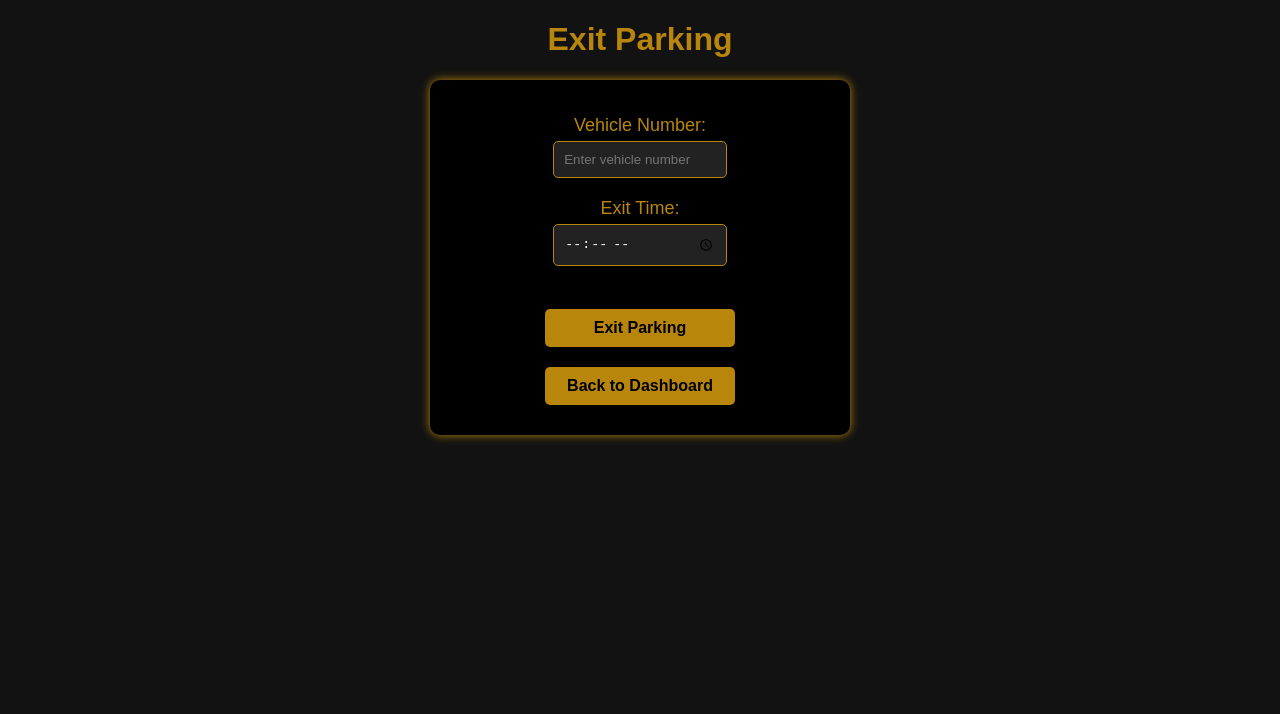
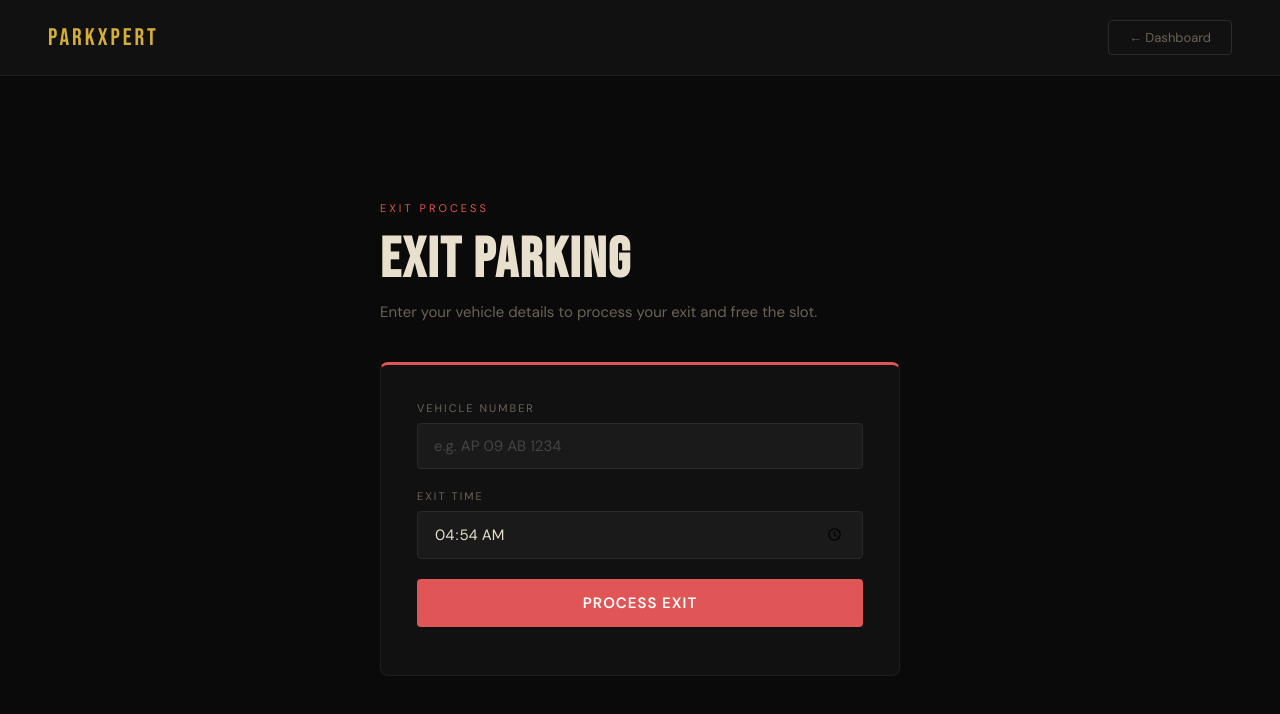
Before and after one commit to lavanyapothireddy/Parking-Slot-Availability-Management, a plain HTML site: page exit.html in a window 1280 px wide. Drawn offline with Linux system fonts and the light colour scheme.

Commit message:
Update exit.html

```diff
--- a/exit.html
+++ b/exit.html
@@ -3,113 +3,286 @@
 <head>
   <meta charset="UTF-8">
   <meta name="viewport" content="width=device-width, initial-scale=1.0">
-    <title>Exit Parking</title>
+  <title>Exit Parking — ParkXpert</title>
+  <link rel="preconnect" href="https://fonts.googleapis.com">
+  <link href="https://fonts.googleapis.com/css2?family=Bebas+Neue&family=DM+Sans:wght@300;400;500;600&display=swap" rel="stylesheet">
   <style>
-        body {
-            font-family: Arial, sans-serif;
-            background-color: #121212;
-            color: #B8860B ;
-            text-align: center;
+    :root {
+      --gold: #d4af37;
+      --gold-light: #f0d060;
+      --black: #0a0a0a;
+      --surface: #111111;
+      --surface2: #1a1a1a;
+      --text: #e8e0cc;
+      --muted: #6b6355;
+      --green: #4caf7d;
+      --red: #e05555;
     }
 
-        .container {
-            margin: auto;
-            width: 30%;
-            padding: 20px;
-            background-color: black;
-            border-radius: 10px;
-            box-shadow: 0px 0px 10px #B8860B;
+    * { margin: 0; padding: 0; box-sizing: border-box; }
+
+    body {
+      font-family: 'DM Sans', sans-serif;
+      background: var(--black);
+      color: var(--text);
+      min-height: 100vh;
+      display: flex;
+      flex-direction: column;
+    }
+
+    .topbar {
+      display: flex;
+      justify-content: space-between;
+      align-items: center;
+      padding: 20px 48px;
+      border-bottom: 1px solid #1e1e1e;
+      background: var(--surface);
+    }
+
+    .topbar-logo {
+      font-family: 'Bebas Neue', sans-serif;
+      font-size: 24px;
+      letter-spacing: 3px;
+      color: var(--gold);
+    }
+
+    .back-btn {
+      padding: 8px 20px;
+      background: transparent;
+      border: 1px solid #2a2a2a;
+      color: var(--muted);
+      border-radius: 4px;
+      cursor: pointer;
+      font-family: 'DM Sans', sans-serif;
+      font-size: 13px;
+      transition: all 0.2s;
+    }
+
+    .back-btn:hover { border-color: var(--gold); color: var(--gold); }
+
+    main {
+      flex: 1;
+      display: flex;
+      justify-content: center;
+      align-items: center;
+      padding: 48px;
+    }
+
+    .exit-container {
+      width: 100%;
+      max-width: 520px;
+    }
+
+    .page-tag {
+      font-size: 11px;
+      letter-spacing: 3px;
+      text-transform: uppercase;
+      color: var(--red);
+      margin-bottom: 12px;
     }
 
     h1 {
-            color: #B8860B;
+      font-family: 'Bebas Neue', sans-serif;
+      font-size: 56px;
+      letter-spacing: 2px;
+      margin-bottom: 8px;
     }
 
-        label {
-            font-size: 18px;
-            color: #B8860B;
-            display: block;
-            margin-top: 15px;
+    .sub { color: var(--muted); font-size: 15px; margin-bottom: 40px; }
+
+    .form-card {
+      background: var(--surface);
+      border: 1px solid #1e1e1e;
+      border-top: 3px solid var(--red);
+      border-radius: 8px;
+      padding: 36px;
     }
 
-        input {
-            width: 40%;
-            padding: 10px;
-            margin: 5px 0;
-            border-radius: 5px;
-            border: 1px solid #B8860B;
-            background-color: #222;
-            color: white;
+    .form-group { margin-bottom: 20px; }
+
+    .form-group label {
+      display: block;
+      font-size: 11px;
+      letter-spacing: 2px;
+      text-transform: uppercase;
+      color: var(--muted);
+      margin-bottom: 8px;
     }
 
-        .button-container {
-            margin-top: 20px;
+    .form-group input {
+      width: 100%;
+      padding: 12px 16px;
+      background: var(--surface2);
+      border: 1px solid #2a2a2a;
+      border-radius: 4px;
+      color: var(--text);
+      font-family: 'DM Sans', sans-serif;
+      font-size: 15px;
+      transition: border-color 0.2s;
+      outline: none;
     }
 
-        button {
-            background-color: #B8860B;
-            color: black;
-            padding: 10px 20px;
-            font-size: 16px;
-            font-weight: bold;
+    .form-group input:focus { border-color: var(--red); }
+    .form-group input::placeholder { color: #444; }
+
+    .exit-btn {
+      width: 100%;
+      padding: 14px;
+      background: var(--red);
+      color: white;
       border: none;
-            border-radius: 5px;
+      border-radius: 4px;
+      font-family: 'DM Sans', sans-serif;
+      font-size: 15px;
+      font-weight: 700;
+      letter-spacing: 1px;
+      text-transform: uppercase;
       cursor: pointer;
-            display: block;
-            margin: 10px auto;
-            width: 50%;
+      transition: all 0.2s;
+      margin-bottom: 12px;
     }
 
-        button:hover {
-            background-color: #A07807;
+    .exit-btn:hover {
+      background: #cc3333;
+      box-shadow: 0 4px 20px rgba(224,85,85,0.3);
+    }
+
+    /* Receipt */
+    .receipt {
+      display: none;
+      margin-top: 28px;
+      background: var(--surface2);
+      border: 1px solid rgba(76,175,125,0.3);
+      border-radius: 8px;
+      padding: 24px;
+    }
+
+    .receipt-title {
+      font-family: 'Bebas Neue', sans-serif;
+      font-size: 18px;
+      letter-spacing: 2px;
+      color: var(--green);
+      margin-bottom: 16px;
+      display: flex;
+      align-items: center;
+      gap: 8px;
+    }
+
+    .receipt-row {
+      display: flex;
+      justify-content: space-between;
+      padding: 10px 0;
+      border-bottom: 1px solid #2a2a2a;
+      font-size: 14px;
+    }
+
+    .receipt-row:last-child { border-bottom: none; }
+    .receipt-label { color: var(--muted); }
+    .receipt-val { font-weight: 600; }
+    .receipt-val.gold { color: var(--gold); }
+    .receipt-val.green { color: var(--green); }
+
+    .alert-error {
+      padding: 12px 16px;
+      background: rgba(224,85,85,0.1);
+      border: 1px solid rgba(224,85,85,0.3);
+      color: var(--red);
+      border-radius: 4px;
+      font-size: 14px;
+      margin-top: 12px;
+      display: none;
     }
   </style>
 </head>
 <body>
 
-    <h1>Exit Parking</h1>
-
-    <div class="container">
-        <!-- Row 1 -->
-        <label for="vehicleNumber">Vehicle Number:</label>
-        <input type="text" id="vehicleNumber" placeholder="Enter vehicle number">
-
-        <!-- Row 2 -->
-        <label for="exitTime">Exit Time:</label>
-        <input type="time" id="exitTime">
-
-        <!-- Row 3 & Row 4 (Spacing) -->
-        <br><br>
-
-        <!-- Row 5 -->
-        <div class="button-container">
-            <button onclick="exitParking()">Exit Parking</button>
+  <div class="topbar">
+    <div class="topbar-logo">PARKXPERT</div>
+    <button class="back-btn" onclick="window.location.href='dashboard.html'">← Dashboard</button>
   </div>
 
-        <!-- Row 6 -->
-        <div class="button-container">
-            <button onclick="goToDashboard()">Back to Dashboard</button>
+  <main>
+    <div class="exit-container">
+      <div class="page-tag">Exit Process</div>
+      <h1>Exit Parking</h1>
+      <p class="sub">Enter your vehicle details to process your exit and free the slot.</p>
+
+      <div class="form-card">
+        <div class="form-group">
+          <label>Vehicle Number</label>
+          <input type="text" id="vehicleNumber" placeholder="e.g. AP 09 AB 1234">
+        </div>
+        <div class="form-group">
+          <label>Exit Time</label>
+          <input type="time" id="exitTime">
+        </div>
+        <button class="exit-btn" onclick="processExit()">Process Exit</button>
+        <div class="alert-error" id="errMsg"></div>
+      </div>
+
+      <div class="receipt" id="receipt">
+        <div class="receipt-title">✓ Exit Processed</div>
+        <div class="receipt-row">
+          <span class="receipt-label">Vehicle</span>
+          <span class="receipt-val" id="rVehicle">—</span>
+        </div>
+        <div class="receipt-row">
+          <span class="receipt-label">Exit Time</span>
+          <span class="receipt-val" id="rExit">—</span>
+        </div>
+        <div class="receipt-row">
+          <span class="receipt-label">Status</span>
+          <span class="receipt-val green">Slot Released</span>
+        </div>
+        <div class="receipt-row">
+          <span class="receipt-label">Thank You</span>
+          <span class="receipt-val gold">Drive Safe!</span>
         </div>
       </div>
+    </div>
+  </main>
 
   <script>
-        function exitParking() {
-            let vehicleNumber = document.getElementById("vehicleNumber").value;
-            let exitTime = document.getElementById("exitTime").value;
+    const API = 'http://localhost:5000';
 
-            if (vehicleNumber === "" || exitTime === "") {
-                alert("Please fill in all fields!");
+    // Set current time
+    const now = new Date();
+    document.getElementById('exitTime').value = now.toTimeString().slice(0,5);
+
+    async function processExit() {
+      const vehicle = document.getElementById('vehicleNumber').value.trim().toUpperCase();
+      const exitTime = document.getElementById('exitTime').value;
+      const errEl = document.getElementById('errMsg');
+
+      errEl.style.display = 'none';
+
+      if (!vehicle) { errEl.textContent = 'Please enter a vehicle number.'; errEl.style.display = 'block'; return; }
+      if (!exitTime) { errEl.textContent = 'Please enter exit time.'; errEl.style.display = 'block'; return; }
+
+      try {
+        const res = await fetch(`${API}/api/exit-vehicle`, {
+          method: 'POST',
+          headers: { 'Content-Type': 'application/json' },
+          body: JSON.stringify({ vehicleNumber: vehicle, exitTime })
+        });
+        const data = await res.json();
+        if (!data.success) {
+          errEl.textContent = data.message || 'Vehicle not found in records.';
+          errEl.style.display = 'block';
           return;
         }
-
-            alert(`Vehicle ${vehicleNumber} exited at ${exitTime}`);
-            // You can send this data to the backend using fetch() or XMLHttpRequest
+      } catch {
+        // Offline — still show receipt
       }
 
-        function goToDashboard() {
-            window.location.href = "dashboard.html"; // Update with the correct path if needed
+      // Show receipt
+      document.getElementById('rVehicle').textContent = vehicle;
+      document.getElementById('rExit').textContent = exitTime;
+      document.getElementById('receipt').style.display = 'block';
+
+      // Clear form
+      document.getElementById('vehicleNumber').value = '';
     }
   </script>
-
 </body>
 </html>
```
Lines whose indentation alone changed are shown as unchanged.
